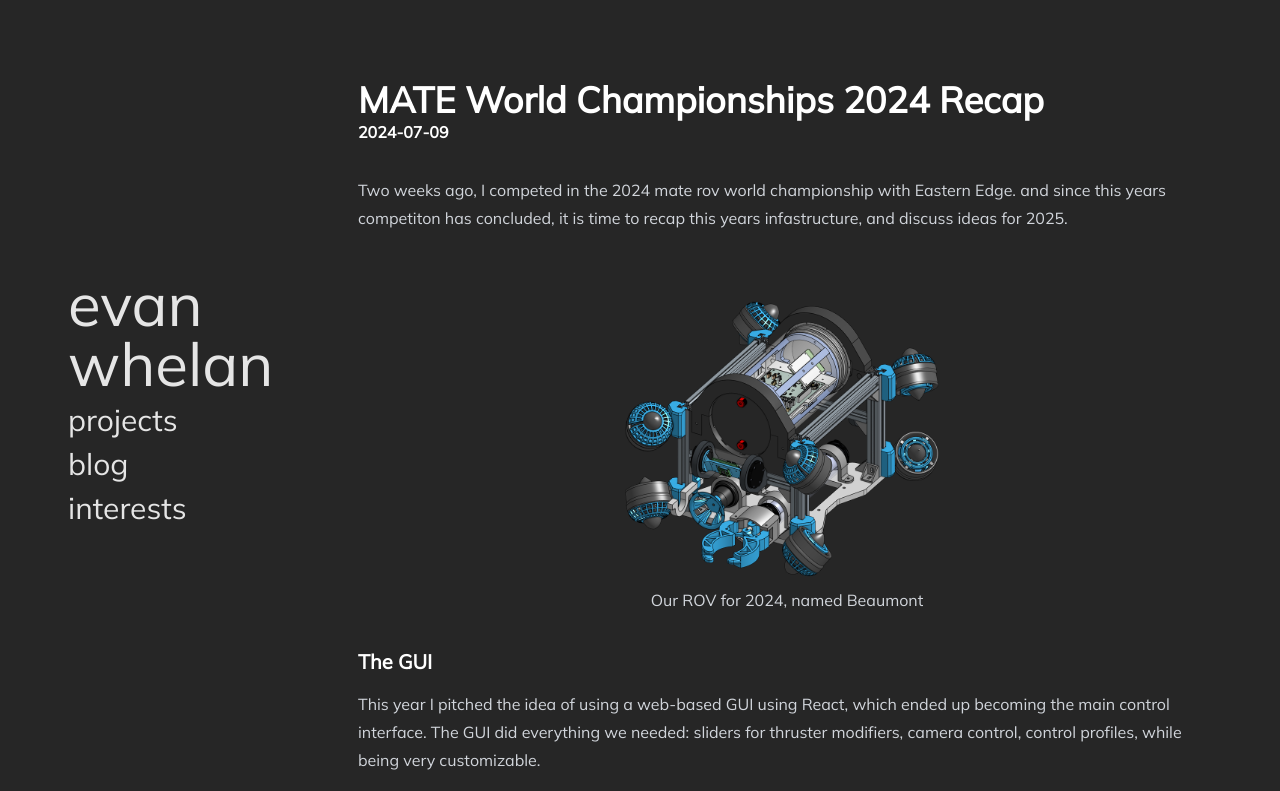
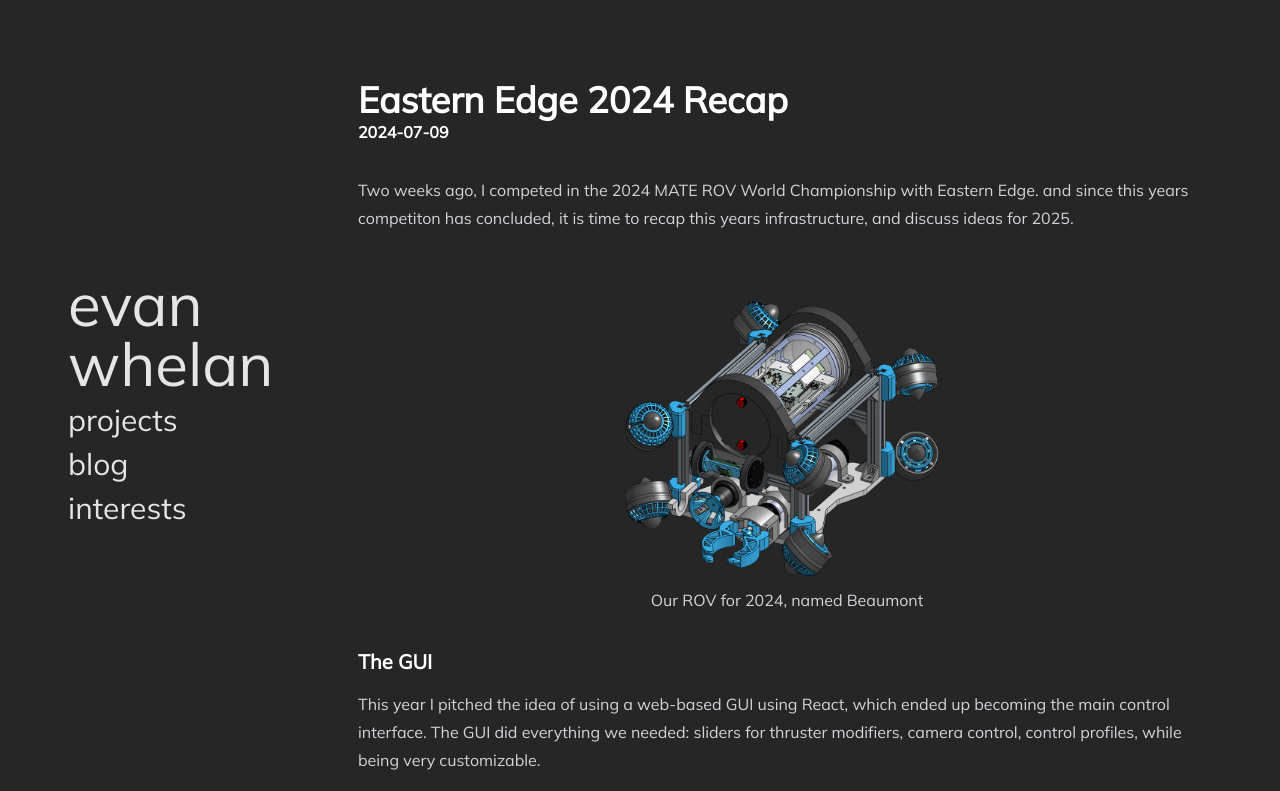
Before and after one commit to evaan/evaan.github.io, an Astro site: page /posts/mate2024 in a window 1280 px wide. Shown: the top 791 px of the page. Built offline with nearby package versions, Linux system fonts and the light colour scheme; Astro itself is replaced by a stand-in of ours; some packages are replaced by stand-ins of ours.

Commit message:
Rename mate post

```diff
--- a/src/pages/posts/mate2024.mdx
+++ b/src/pages/posts/mate2024.mdx
@@ -1,12 +1,12 @@
 ---
 layout: "/src/layouts/PostLayout.astro"
-title: "MATE World Championships 2024 Recap"
+title: "Eastern Edge 2024 Recap"
 date: "2024-07-09"
 ---
 
 import BlogImage from "/src/components/BlogImage.astro";
 
-Two weeks ago, I competed in the 2024 mate rov world championship with Eastern Edge. and since this years competiton has concluded, it is time to recap this years infastructure, and discuss ideas for 2025.
+Two weeks ago, I competed in the 2024 MATE ROV World Championship with Eastern Edge. and since this years competiton has concluded, it is time to recap this years infrastructure, and discuss ideas for 2025.
 
 import mate2024beaumont from "/src/images/mate2024beaumont.png"
 
```
